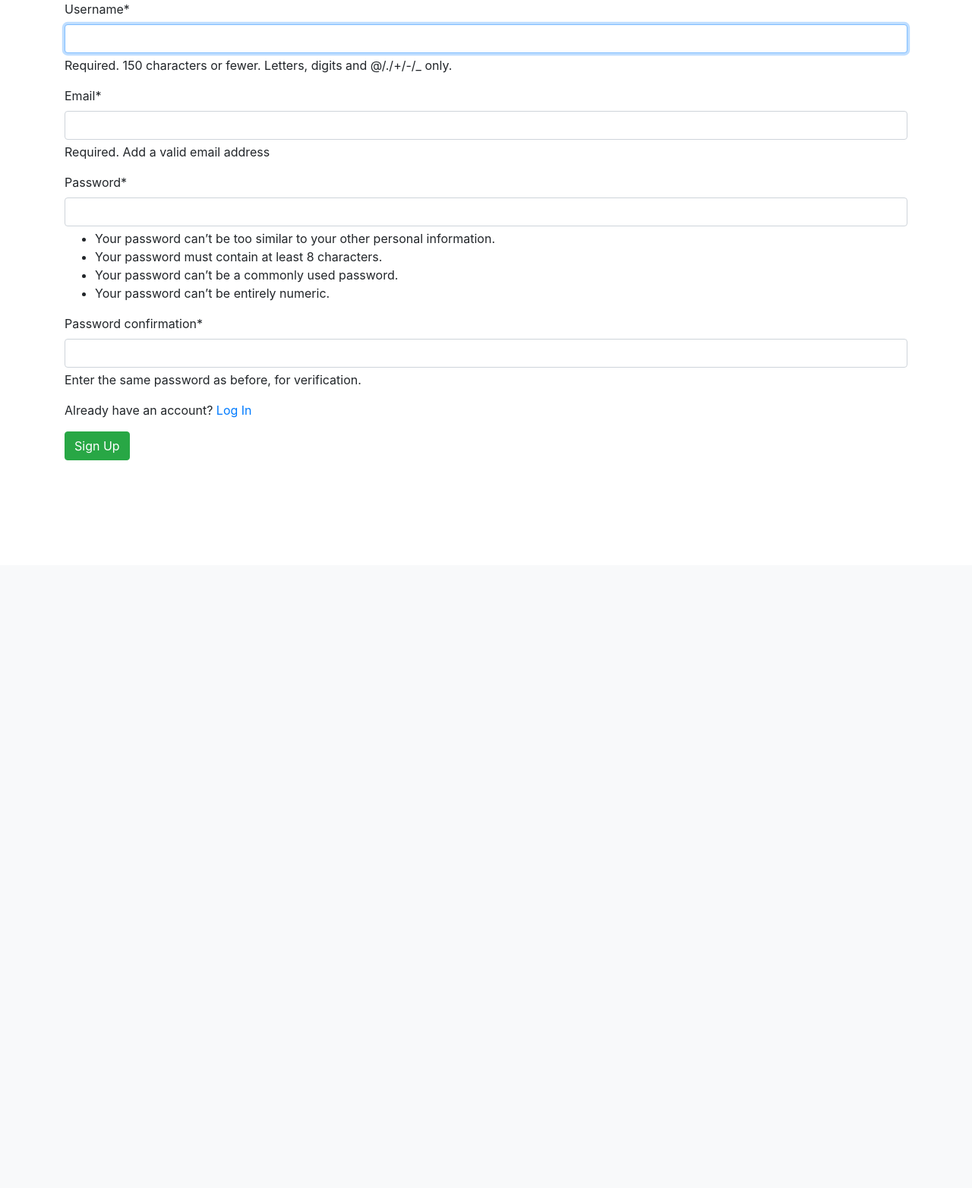
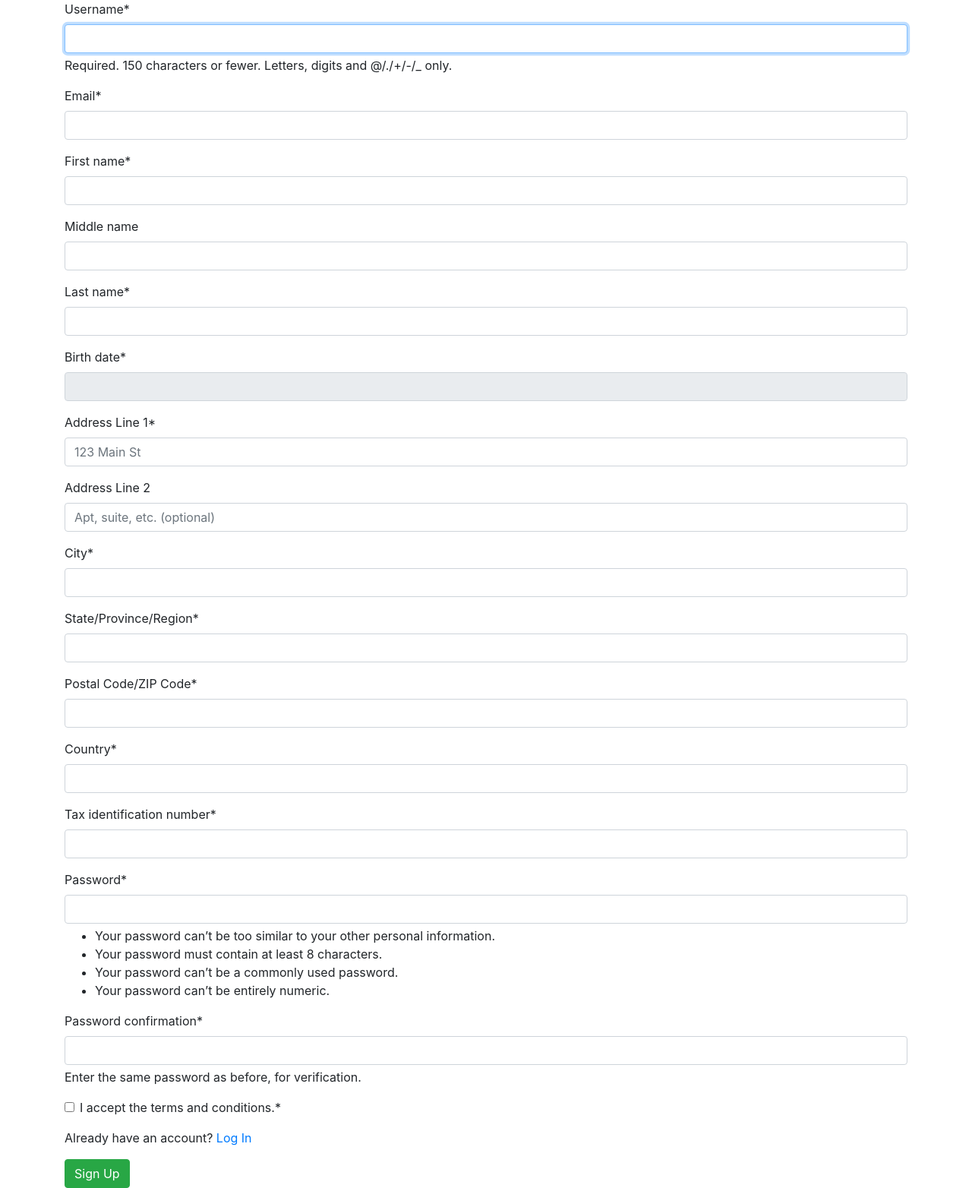
Before and after one commit to Dawlau/portfolio-manager, a Django app: page /sign-up in a window 1280 px wide. Shown: the part 56-1620 px from the top of the page at 76% size. Before the commit the page ends 662 px from the top, so only its background shows below. Run offline with Django 4.2, Linux system fonts and the light colour scheme; some libraries are stand-ins or nearby versions.

Commit message:
Added all relevant fields to the registration form

```diff
--- a/config/settings.py
+++ b/config/settings.py
@@ -39,6 +39,7 @@
     "portfolio_manager",
     "crispy_forms",
     "crispy_bootstrap5",
+    "django_countries",
 ]
 
 CRISPY_ALLOWED_TEMPLATE_PACKS = "bootstrap5"
--- a/portfolio_manager/forms.py
+++ b/portfolio_manager/forms.py
@@ -1,15 +1,104 @@
 from django import forms
 from django.contrib.auth.forms import UserCreationForm
 from django.contrib.auth.models import User
+from django_countries.fields import CountryField
+from django_countries.widgets import CountrySelectWidget
 
 
 class RegistrationForm(UserCreationForm):
     email = forms.EmailField(
-        max_length=60,
-        help_text="Required. Add a valid email address",
+        max_length=120,
         required=True
+    )
+
+    first_name = forms.CharField(
+        max_length=120,
+        required=True
+    )
+
+    middle_name = forms.CharField(
+        max_length=120,
+        required=False
+    )
+
+    last_name = forms.CharField(
+        max_length=120,
+        required=True
+    )
+
+    birth_date = forms.DateTimeField(
+        widget=forms.DateTimeInput(attrs={
+            "class": "datepicker",
+            "readonly": "readonly"
+        })
+    )
+
+    address_line1 = forms.CharField(
+        max_length=255,
+        required=True,
+        label="Address Line 1",
+        widget=forms.TextInput(attrs={
+            "placeholder": "123 Main St"
+        })
+    )
+
+    address_line2 = forms.CharField(
+        max_length=255,
+        required=False,
+        label="Address Line 2",
+        widget=forms.TextInput(attrs={
+            "placeholder": "Apt, suite, etc. (optional)"
+        })
+    )
+
+    city = forms.CharField(
+        max_length=120,
+        required=True,
+        label="City"
+    )
+
+    state_province_region = forms.CharField(
+        max_length=120,
+        required=True,
+        label="State/Province/Region"
+    )
+
+    postal_code = forms.CharField(
+        max_length=20,
+        required=True,
+        label="Postal Code/ZIP Code"
+    )
+
+    country = CountryField().formfield(
+        placeholder="Select Country",
+        widget=CountrySelectWidget(attrs={
+            "class": "country-selector"
+        })
+    )
+
+    tax_identification_number = forms.CharField(
+        max_length=120,
+        required=True
+    )
+
+    terms_acceptance = forms.BooleanField(
+        label="I accept the terms and conditions.",
+        required=True,
+        initial=False,
+        error_messages={
+            "required": "You must accept the terms and conditions to register."
+        },
+        widget=forms.CheckboxInput(attrs={
+            "class": "terms-checkbox"
+        })
     )
 
     class Meta:
         model = User
-        fields = ("username", "email", "password1", "password2")
+        fields = (
+            "username", "email", "first_name", "middle_name", "last_name",
+            "birth_date", "address_line1", "address_line2", "city",
+            "state_province_region", "postal_code", "country",
+            "tax_identification_number", "password1", "password2",
+            "terms_acceptance"
+        )
--- a/portfolio_manager/templates/base.html
+++ b/portfolio_manager/templates/base.html
@@ -39,11 +39,11 @@
                     {% if user.is_authenticated %}
                         <span class="navbar-text">Logged in as {{ user.username }} | </span>
                         <li class="nav-item">
-                            <a class="nav-link" href="{% url 'logout' %}">Logout</a>
+                            <a class="nav-link" href="{% url "logout" %}">Logout</a>
                         </li>
                     {% else %}
                         <li class="nav-item">
-                            <a class="nav-link" href="{% url 'login' %}">Login</a>
+                            <a class="nav-link" href="{% url "login" %}">Login</a>
                         </li>
                     {% endif %}
                 </ul>
@@ -60,5 +60,49 @@
         <script
             src="https://stackpath.bootstrapcdn.com/bootstrap/4.5.2/js/bootstrap.bundle.min.js"
         ></script>
+
+        <!-- Include jQuery -->
+        <script src="https://code.jquery.com/jquery-3.6.0.min.js"></script>
+
+        <!-- Include jQuery UI -->
+        <link rel="stylesheet" href="https://code.jquery.com/ui/1.13.0/themes/base/jquery-ui.css">
+        <script src="https://code.jquery.com/ui/1.13.0/jquery-ui.js"></script>
+
+        <!-- Include Select2 -->
+        <link href="https://cdn.jsdelivr.net/npm/select2@4.1.0-beta.1/dist/css/select2.min.css" rel="stylesheet" />
+        <script src="https://cdn.jsdelivr.net/npm/select2@4.1.0-beta.1/dist/js/select2.min.js"></script>
+
+        <script>
+            $(function() {
+                $(".datepicker").datepicker({
+                    changeYear: true,
+                    yearRange: "1900:2050",
+                    onSelect: function(dateText, inst) {
+                        $(this).val(dateText);
+                    },
+                    beforeShow: function(input, inst) {
+                        setTimeout(function() {
+                            transformDropdown(input, inst);
+                        }, 0);
+                    },
+                    onChangeMonthYear: function(year, month, inst) {
+                        setTimeout(function() {
+                            transformDropdown(null, inst);
+                        }, 0);
+                    }
+                });
+
+                function transformDropdown(input, inst) {
+                    const $origYearDropdown = $(inst.dpDiv).find('.ui-datepicker-year');
+                    const $clonedYearDropdown = $origYearDropdown.clone();
+
+                    $origYearDropdown.next('.select2').remove();  // Remove any previous Select2 container
+                    $origYearDropdown.replaceWith($clonedYearDropdown);  // Replace original with the clone
+
+                    $clonedYearDropdown.select2();
+                }
+            });
+
+        </script>
     </body>
 </html>
--- a/portfolio_manager/templates/registration/login.html
+++ b/portfolio_manager/templates/registration/login.html
@@ -5,6 +5,6 @@
 <form method="post">
     {% csrf_token %}{{form|crispy}}
     <button type="submit" class="btn btn-success">Login</button>
-    <a href="{% url 'sign-up' %}">Sign Up</a>
+    <a href="{% url "sign-up" %}">Sign Up</a>
 </form>
 {% endblock %}
--- a/portfolio_manager/templates/registration/sign-up.html
+++ b/portfolio_manager/templates/registration/sign-up.html
@@ -4,7 +4,7 @@
 {% block content %}
 <form method="post">
     {% csrf_token %}{{form|crispy}}
-    <p>Already have an account? <a href="{% url 'login' %}">Log In</a></p>
+    <p>Already have an account? <a href="{% url "login" %}">Log In</a></p>
     <button type="submit" class="btn btn-success">Sign Up</button>
 </form>
 {% endblock %}
--- a/requirements.txt
+++ b/requirements.txt
@@ -1,2 +1,3 @@
 django
 crispy-bootstrap5
+django-countries
```
